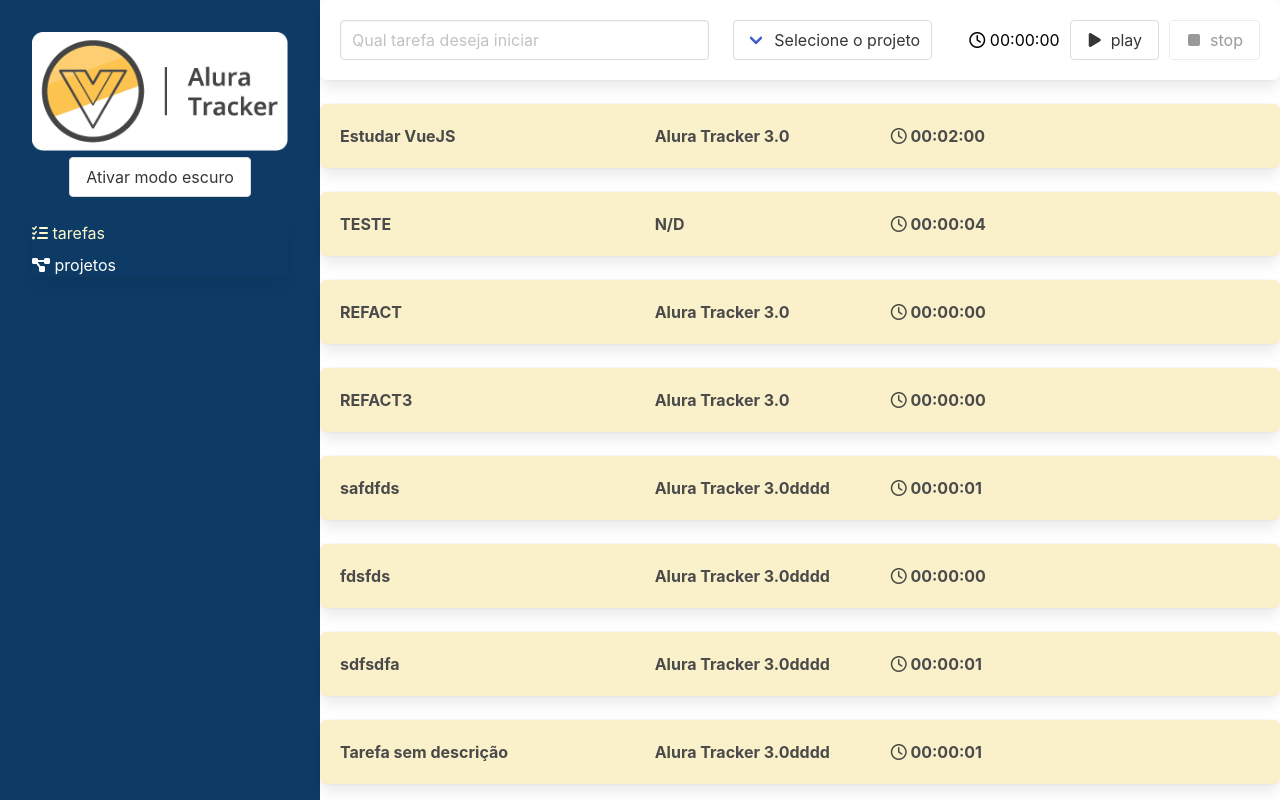
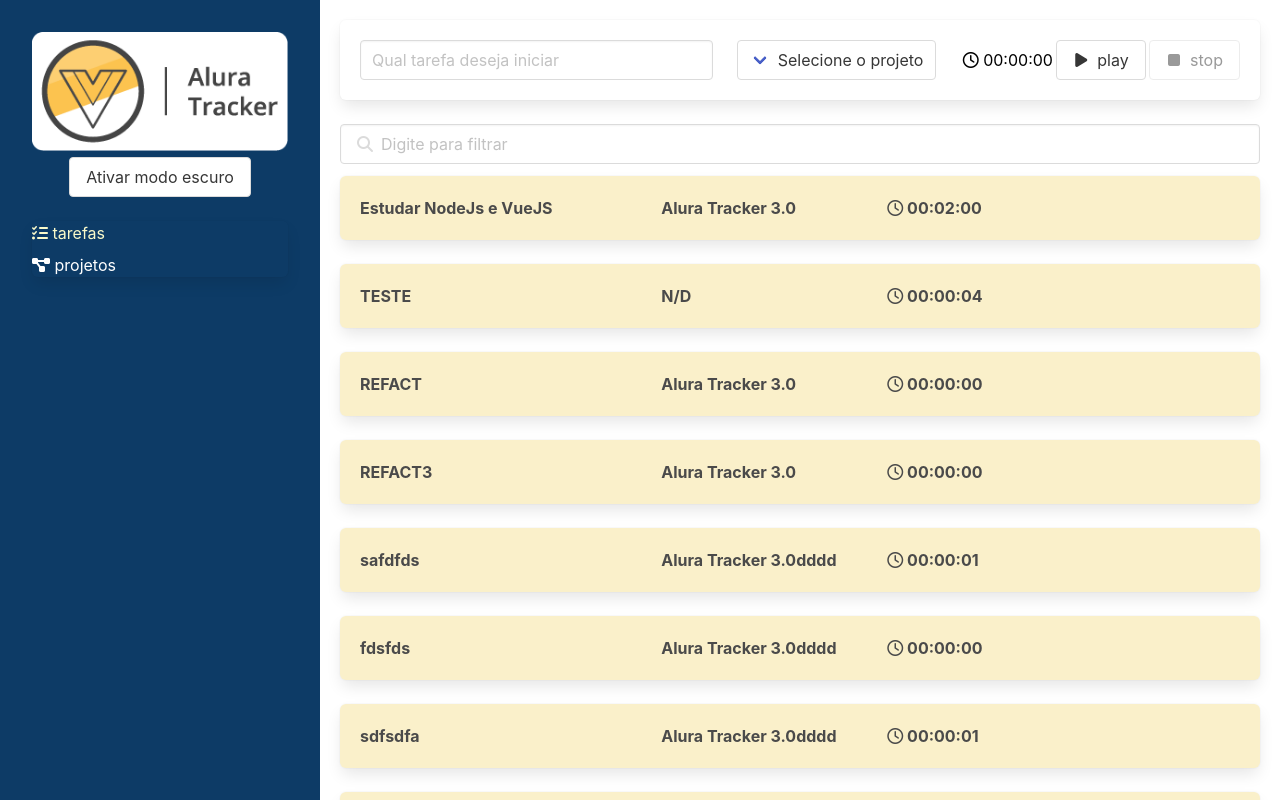
Before and after one commit to paulohenriquecorrea/alura-tracker, a Vue app: page /#/ in a window 1280 px wide. Shown: the top 800 px of the page. Built offline with nearby package versions, Linux system fonts and the light colour scheme; data requests are answered from the project's data file.

Commit message:
Finalizada aula 4 - Reatividade

```diff
--- a/db.json
+++ b/db.json
@@ -13,7 +13,7 @@
     {
       "id": 1,
       "duracaoEmSegundos": 120,
-      "descricao": "Estudar VueJS",
+      "descricao": "Estudar NodeJs e VueJS",
       "projeto": {
         "id": 1,
         "nome": "Alura Tracker 3.0"
@@ -98,7 +98,7 @@
     },
     {
       "duracaoEmSegundos": 1,
-      "descricao": "testesssserrg",
+      "descricao": "t",
       "projeto": {
         "id": 3,
         "nome": "teste 2 0"
--- a/src/store/modulos/tarefa/index.ts
+++ b/src/store/modulos/tarefa/index.ts
@@ -35,11 +35,16 @@ export const tarefa: Module<EstadoTarefa, Estado> = {
   },
 
   actions: {
-    [OBTER_TAREFAS]({ commit }) {
-      http
-        .get('tarefas')
-        .then((resposta) => commit(DEFINIR_TAREFAS, resposta.data));
+    [OBTER_TAREFAS]({ commit }, filtro: string) {
+      let url = 'tarefas';
+
+      if (filtro) {
+        url += '?descricao=' + filtro;
+      }
+
+      http.get(url).then((resposta) => commit(DEFINIR_TAREFAS, resposta.data));
     },
+
     [CADASTRAR_TAREFA]({ commit }, tarefa: ITarefa) {
       return http.post('/tarefas', tarefa).then((resposta) => {
         commit(ADICIONA_TAREFA, resposta.data); // respoSta.data é o corpo da resposta que é disponibilizado pelo axios
--- a/src/views/Tarefas.vue
+++ b/src/views/Tarefas.vue
@@ -1,15 +1,30 @@
 <template>
+  <div class="ajuste">
     <FormularioCadastro @aoSalvarTarefa="salvarTarefa" />
     <div class="lista">
+      <BoxPadrao v-if="listaEstaVazia">
+        Você não está muito produtivo(a) hoje!
+      </BoxPadrao>
+      <div class="field">
+        <p class="control has-icons-left">
+          <input
+            class="input"
+            type="text"
+            placeholder="Digite para filtrar"
+            v-model="filtro"
+          />
+          <span class="icon is-small is-left">
+            <i class="fas fa-search"></i>
+          </span>
+        </p>
+      </div>
       <TarefaRealizada
         v-for="(tarefa, index) in tarefas"
         :key="index"
         :tarefa="tarefa"
         @aoTarefaClicada="selecionarTarefa"
       />
-    <BoxPadrao v-if="listaEstaVazia">
-      Você não está muito produtivo(a) hoje!
-    </BoxPadrao>
+
       <div
         class="modal"
         :class="{ 'is-active': tarefaSelecionada }"
@@ -46,10 +61,11 @@
         </div>
       </div>
     </div>
+  </div>
 </template>
 
 <script lang="ts">
-import { computed, defineComponent } from "vue";
+import { computed, defineComponent, ref, watchEffect } from "vue";
 import BarraLateral from "../components/BarraLateral.vue";
 import FormularioCadastro from "../components/FormularioCadastro.vue";
 import TarefaRealizada from "../components/Tarefa.vue";
@@ -100,10 +116,29 @@ export default defineComponent({
     const store = useStore();
     store.dispatch(OBTER_TAREFAS);
     store.dispatch(OBTER_PROJETOS);
+    const filtro = ref("");
+
+    // const tarefas = computed(() =>
+    //   store.state.tarefa.tarefas.filter(
+    //     (t) => !filtro.value || t.descricao.includes(filtro.value)
+    //   )
+    // );
+
+    watchEffect(() => {
+      store.dispatch(OBTER_TAREFAS, filtro.value);
+    });
+
     return {
       tarefas: computed(() => store.state.tarefa.tarefas),
+      filtro,
       store,
     };
   },
 });
 </script>
+
+<style scoped>
+.ajuste {
+  padding: 20px;
+}
+</style>
```
Also changed, not shown: reatividade.js (added, +18 -0 lines). Lines whose indentation alone changed are shown as unchanged.
